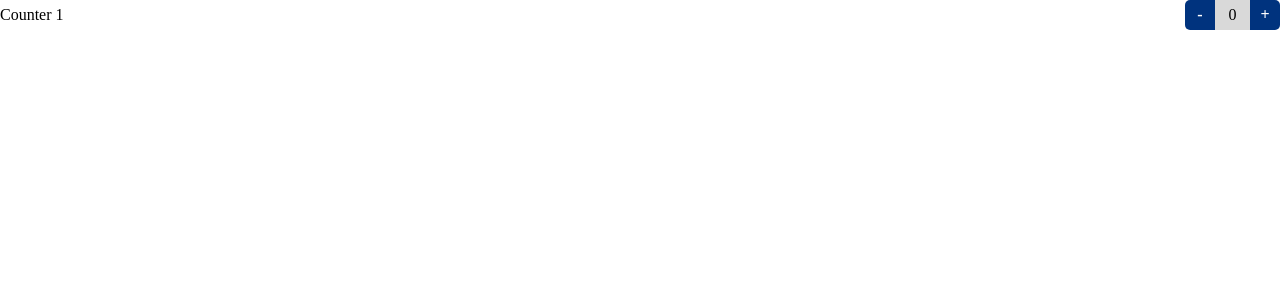
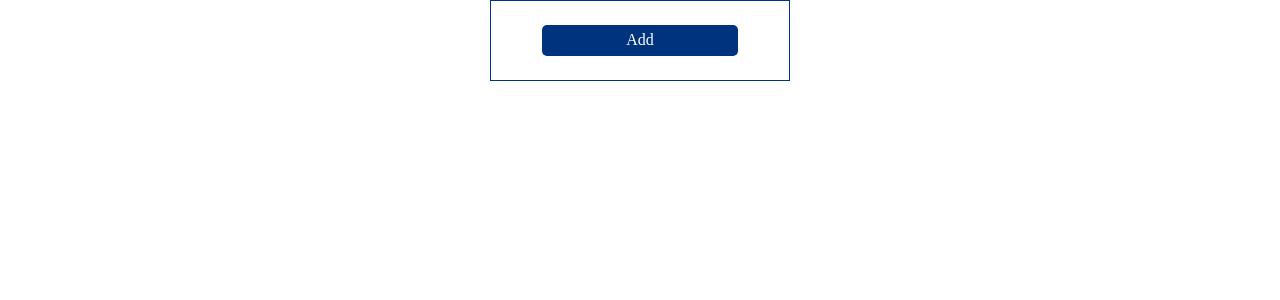
Before and after one commit to JoeDravarol/f.io-take-home, a React (Vite) app: page / in a window 1280 px wide. Shown: the top 300 px of the page. Built offline with nearby package versions, Linux system fonts and the light colour scheme.

Commit message:
feat: dynamically add counters

```diff
--- a/src/App.css
+++ b/src/App.css
@@ -1,3 +1,22 @@
+.wrapper {
+  display: grid;
+  place-content: center;
+}
+
+/* Section */
+.section {
+  border: 1px solid var(--primary-color);
+  min-height: 80px;
+  min-width: 300px;
+  padding-inline: 2.5rem;
+  padding-block: 1.5rem;
+}
+
+.section--wrapper {
+  /* display: grid; */
+  text-align: center;
+}
+
 /* Counter */
 .counter {
   display: flex;
@@ -7,7 +26,7 @@
 }
 
 .counter:last-of-type {
-  margin-bottom: initial;
+  margin-bottom: 2rem;
 }
 
 .counter_value {
@@ -37,6 +56,11 @@
   font: inherit;
 }
 
+.button--lg {
+  min-width: 90%;
+  padding: 0.4rem;
+}
+
 .button--minus {
   font-weight: bold;
   border-top-right-radius: initial;
--- a/src/App.tsx
+++ b/src/App.tsx
@@ -2,11 +2,28 @@ import React from 'react';
 
 import './App.css';
 import Counter from './components/Counter';
+import Button from './components/Button';
 
 function App() {
+  const [counters, setCounters] = React.useState<JSX.Element[]>([]);
+
+  const addNewCounter = () => {
+    const counterLabel = `Counter ${counters.length + 1}`;
+
+    setCounters((prevState) => [
+      ...prevState,
+      <Counter label={counterLabel} />,
+    ]);
+  };
+
   return (
-    <div>
-      <Counter label="Counter 1" />
+    <div className="wrapper">
+      <section className="section section--wrapper">
+        {counters}
+        <Button className="button--lg" onClick={addNewCounter}>
+          Add
+        </Button>
+      </section>
     </div>
   );
 }
```
